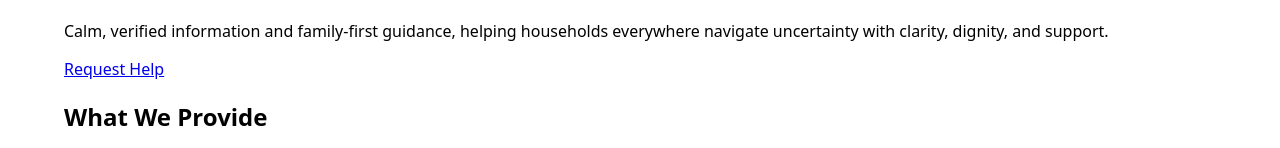
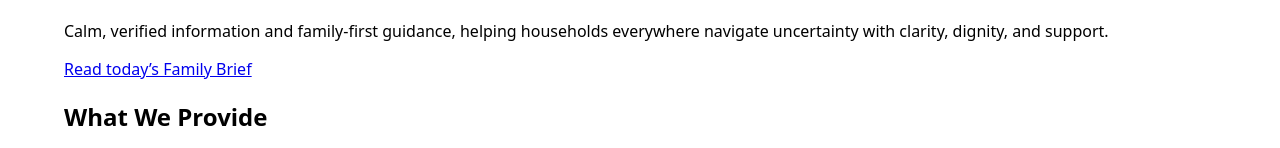
Before and after one commit to Jeribw-Foundation/jeribw, a Next.js app: page / in a window 1280 px wide. Shown: the part 325-473 px from the top of the page. Built offline with nearby package versions, Linux system fonts and the light colour scheme.

Commit message:
Link homepage to Family Briefs

```diff
--- a/app/page.tsx
+++ b/app/page.tsx
@@ -16,7 +16,7 @@ export default function HomePage() {
             </p>
 
             <p>
-              <a href="/help">Request Help</a>
+              <a href="/briefs">Read today’s Family Brief</a>
             </p>
           </section>
 
```
